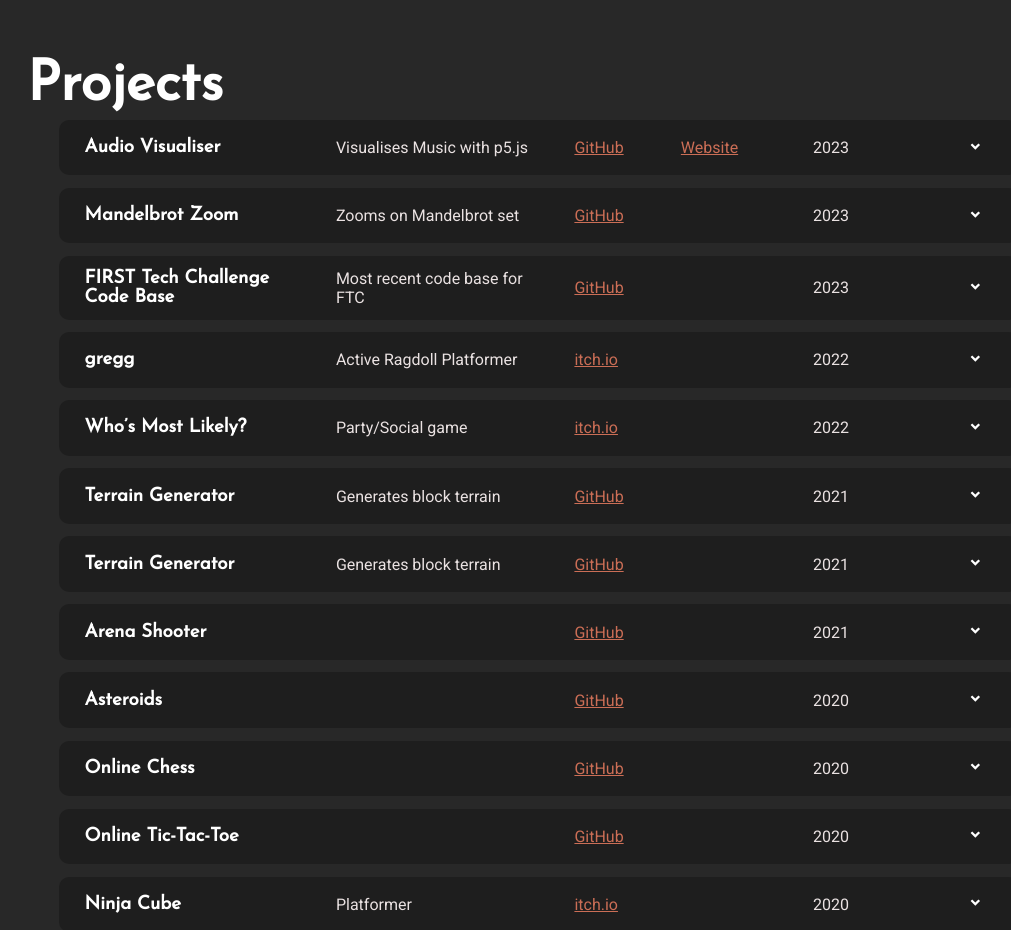
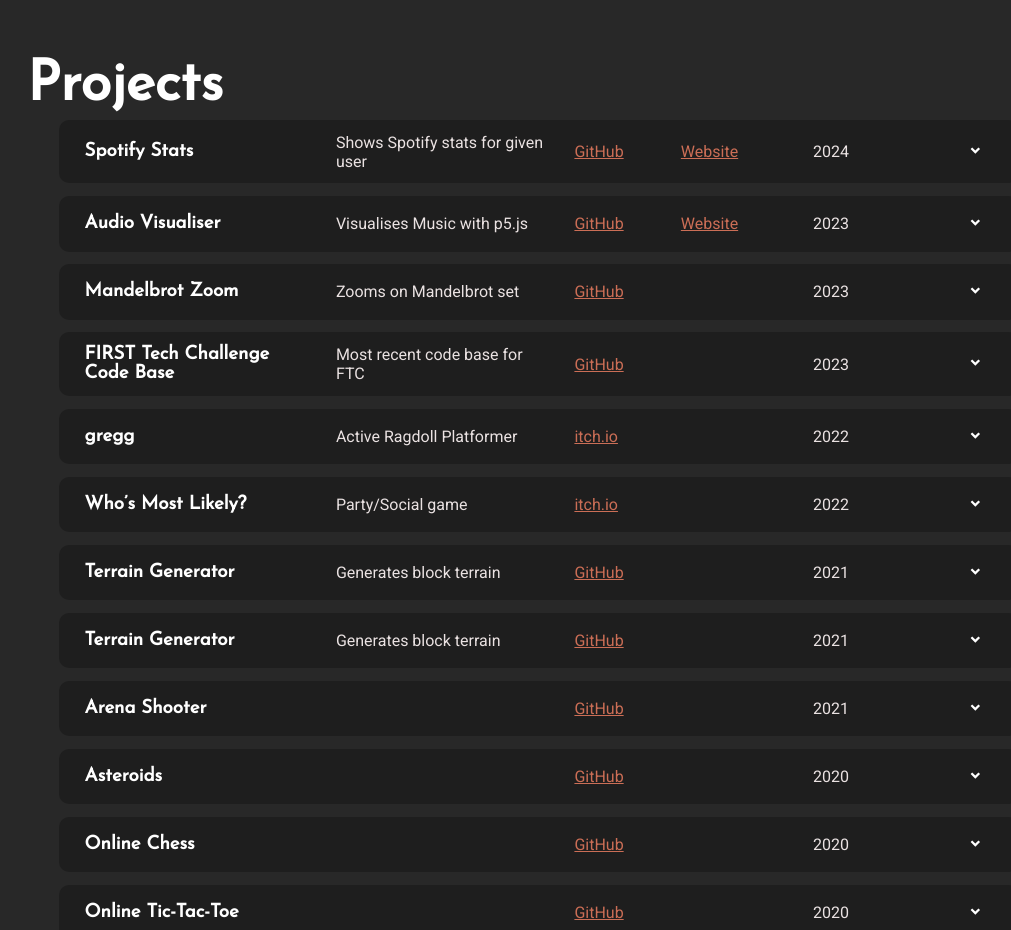
Before and after one commit to kieranparanjpe/portfolio, a React (Create React App) app: page / in a window 1280 px wide. Shown: the part 2120-3050 px from the top of the page, without its empty margins (101-1112 px from the left). Built offline with nearby package versions, Linux system fonts and the light colour scheme.

Commit message:
add stats project

```diff
--- a/src/App.js
+++ b/src/App.js
@@ -40,6 +40,11 @@
 
 /** Projects */
 const projects = [
+    {title: "Spotify Stats", links: [{name: "GitHub", page: "https://github.com/kieranparanjpe/music-stats"},
+            {name: "Website", page: "https://music-stats-kieran-paranajpe.vercel.app/homepage"}], shortDescription: "Shows Spotify stats for given user", date: "2024",
+        longDescription: "React.js/Next.js web app that interfaces with the Spotify web API to display stats for a given Spotify user. \n" +
+            "Uses NextAuth to handle authentication for token refresh keys. \n" +
+            "Additionally, implements a custom algorithm to find a user's top genres because the Spotify API does not expose this information."},
     {title: "Audio Visualiser", links: [{name: "GitHub", page: "https://github.com/kieranparanjpe/Audio-Visualisers"},
             {name: "Website", page: "https://audio-visualisers-b0876.web.app/"}], shortDescription: "Visualises Music with p5.js", date: "2023",
         longDescription: "Web app to visualise the audio currently playing out of a device’s speakers.\n" +
```
